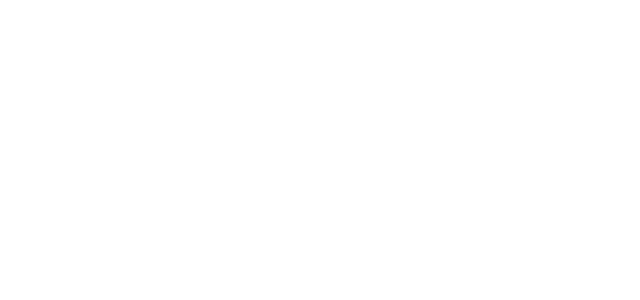
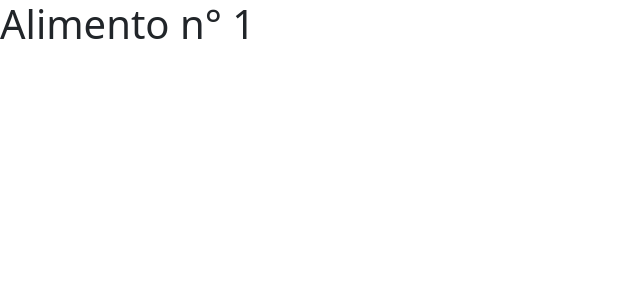
Before and after one commit to VictorSolique/PTAC2-main, a React (Vite) app: page /detalhe/1 in a window 1280 px wide. Before the commit this address had no page. Shown: the top 300 px of the page, without its empty margins (0-640 px from the left). Built offline with nearby package versions, Linux system fonts and the light colour scheme; a web font is replaced by a local one.

Commit message:
dia 27/10

```diff
--- /dev/null
+++ b/src/Detalhe/detalhe.jsx
@@ -0,0 +1,11 @@
+import { useParams } from "react-router-dom"
+
+export default function Detalhe() {
+    const { id } = useParams();
+
+    return (
+        <div>
+            <h1>Alimento n° { id }</h1>
+        </div>
+    )
+}
--- a/src/main.jsx
+++ b/src/main.jsx
@@ -3,6 +3,7 @@
 import { Routes, Route, BrowserRouter } from 'react-router-dom';
 import Home from "./Home/Home.jsx";
 import Todo from "./todo/Todo.jsx";
+import Detalhe from './Detalhe/detalhe.jsx';
 
 ReactDOM.createRoot(document.getElementById('root')).render(
   <React.StrictMode>
@@ -10,6 +11,7 @@
       <Routes>
         <Route path='/' element={<Home />}></Route>
         <Route path='/todo' element={<Todo />}></Route>
+        <Route path='/detalhe/:id' element={<Detalhe />}></Route>
       </Routes>
     </BrowserRouter>
   </React.StrictMode>,
--- a/src/todo/Todo.jsx
+++ b/src/todo/Todo.jsx
@@ -55,7 +55,7 @@
     const listaLocalStorage = JSON.parse(localStorage.getItem("Lista"));
     const[lista, setLista] = useState(listaLocalStorage || []);
     const[atividade, setAtiv] = useState("");
-    const[id, setId] = useState(Math.random());
+    const[id, setId] = useState(listaLocalStorage[localStorage.length-1]?.id + 1 || 1);
     const[preco, setPreco] = useState("");
 
     const adionaListaImg = (nome, index) => {
@@ -140,6 +140,7 @@
                                             <input type="number" min="0" max="1000" className="border-0 text-danger" placeholder="0,00" value={atividade.preco.toFixed(2)} />
                                         </div>
                                         <button type="button" className="btn-close mx-1 mt-1 " aria-label="Close" onClick={() => remove(atividade.id)}></button>
+                                        <button><Link to={`/detalhe/${atividade.id}`}>Detalhes</Link></button>
                                     </div>
                                 ))}
                             </div>
```
